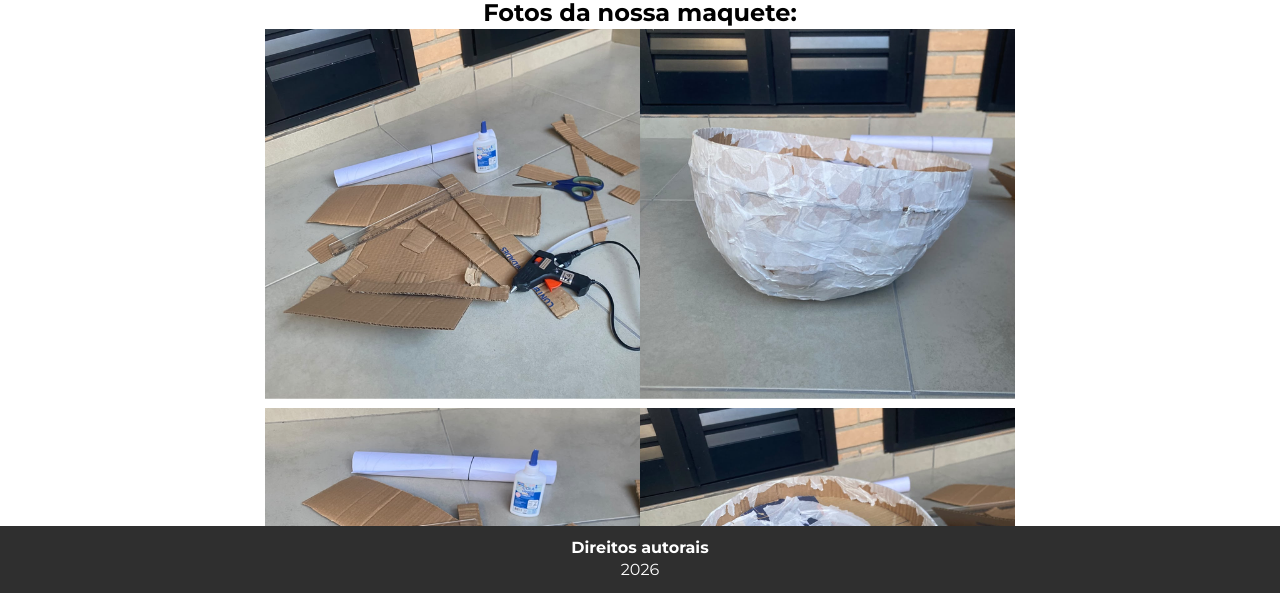
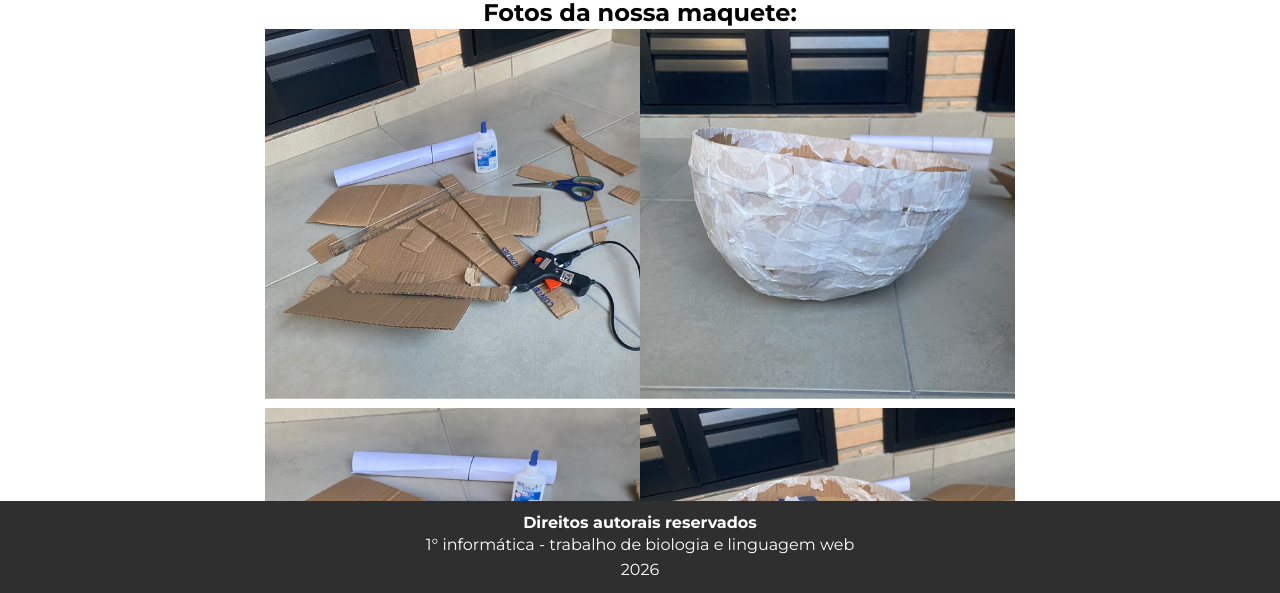
Before and after one commit to Mariane-8912/Nossa-Maquete-de-c-lula, a plain HTML site: page fotos.html in a window 1280 px wide. Shown: the part 205-798 px from the top of the page. Drawn offline with nearby package versions, Linux system fonts and the light colour scheme; a web font is replaced by a local one.

Commit message:
Update fotos.html
atualização no footer

```diff
--- a/fotos.html
+++ b/fotos.html
@@ -51,7 +51,8 @@
     </main>
 
     <footer>
-      <b>Direitos autorais</b>
+      <b>Direitos autorais reservados</b>
+      <p>1° informática - trabalho de biologia e linguagem web</p>
       <p>2026</p>
     </footer>
 
```
